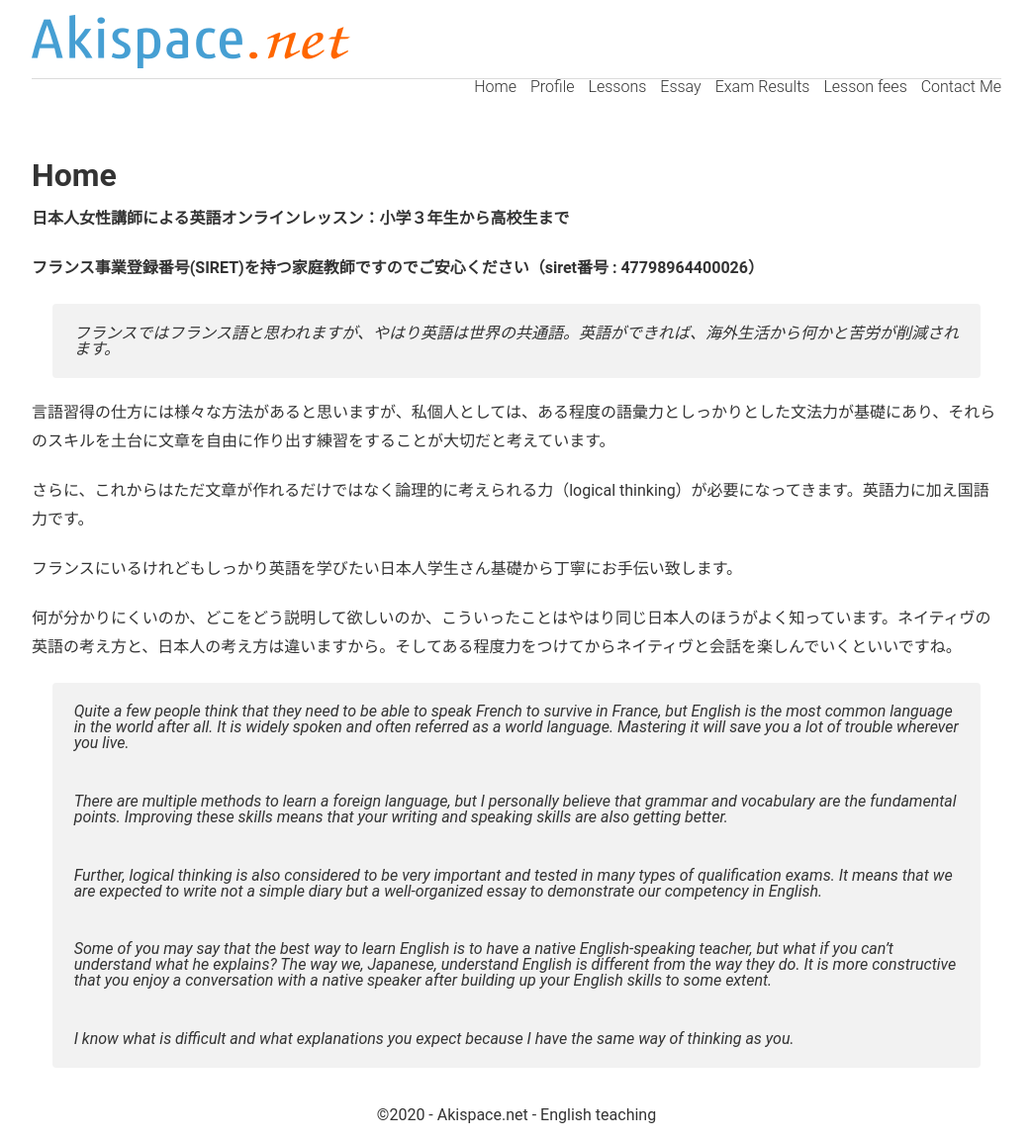
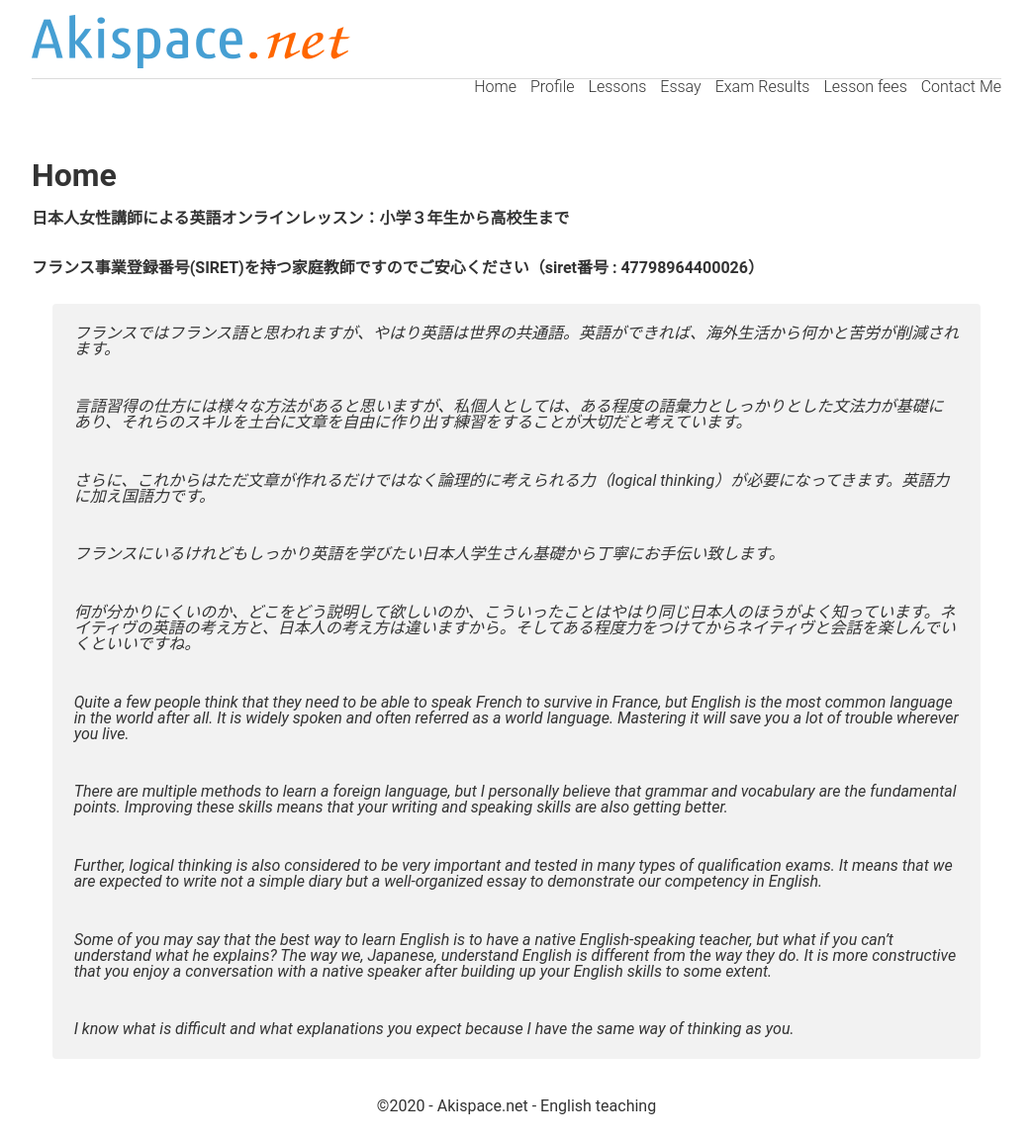
Before and after one commit to phocean/akispace, a Jekyll site: the page built from index.md, in a window 1280 px wide. Shown: the whole page at 99% size, without its empty margins (118-1161 px from the left). Built offline with Jekyll 4.4.1, drawn with Linux system fonts in a browser that asks for light colours.

```diff
--- a/index.md
+++ b/index.md
@@ -13,14 +13,14 @@ description: フランス、パリ/ブローニュで探す英語家庭教師。
 **フランス事業登録番号(SIRET)を持つ家庭教師ですのでご安心ください（siret番号 : 47798964400026）**
 
 >フランスではフランス語と思われますが、やはり英語は世界の共通語。英語ができれば、海外生活から何かと苦労が削減されます。
-
-言語習得の仕方には様々な方法があると思いますが、私個人としては、ある程度の語彙力としっかりとした文法力が基礎にあり、それらのスキルを土台に文章を自由に作り出す練習をすることが大切だと考えています。
-
-さらに、これからはただ文章が作れるだけではなく論理的に考えられる力（logical thinking）が必要になってきます。英語力に加え国語力です。
-
-フランスにいるけれどもしっかり英語を学びたい日本人学生さん基礎から丁寧にお手伝い致します。
-
-何が分かりにくいのか、どこをどう説明して欲しいのか、こういったことはやはり同じ日本人のほうがよく知っています。ネイティヴの英語の考え方と、日本人の考え方は違いますから。そしてある程度力をつけてからネイティヴと会話を楽しんでいくといいですね。
+>
+> 言語習得の仕方には様々な方法があると思いますが、私個人としては、ある程度の語彙力としっかりとした文法力が基礎にあり、それらのスキルを土台に文章を自由に作り出す練習をすることが大切だと考えています。
+>
+> さらに、これからはただ文章が作れるだけではなく論理的に考えられる力（logical thinking）が必要になってきます。英語力に加え国語力です。
+>
+> フランスにいるけれどもしっかり英語を学びたい日本人学生さん基礎から丁寧にお手伝い致します。
+>
+> 何が分かりにくいのか、どこをどう説明して欲しいのか、こういったことはやはり同じ日本人のほうがよく知っています。ネイティヴの英語の考え方と、日本人の考え方は違いますから。そしてある程度力をつけてからネイティヴと会話を楽しんでいくといいですね。
 >
 > Quite a few people think that they need to be able to speak French to survive in France, but English is the most common language in the world after all. It is widely spoken and often referred as a world language. Mastering it will save you a lot of trouble wherever you live.
 >
```
